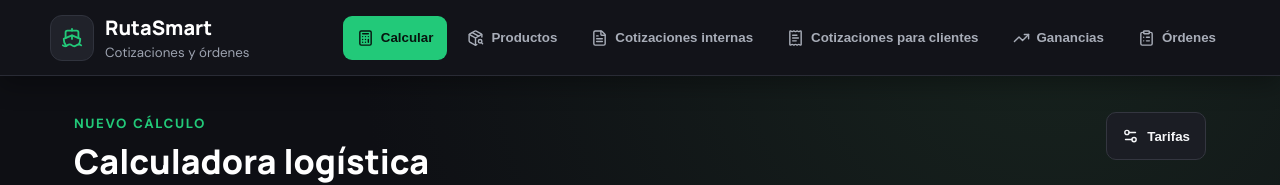
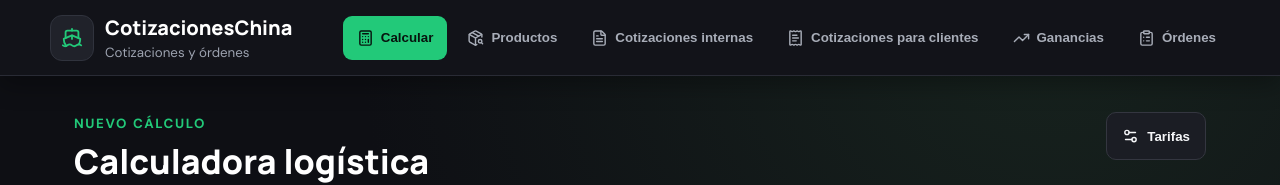
Before and after one commit to vjzuniromero89-stack/Cotizaciones, a React (Vite) app: page / in a window 1280 px wide. Shown: the top 185 px of the page. Built offline with nearby package versions, Linux system fonts and the light colour scheme.

Commit message:
Add files via upload

```diff
--- a/src/ProductsPage.jsx
+++ b/src/ProductsPage.jsx
@@ -1,5 +1,5 @@
 import React,{useEffect,useState}from'react';
-import{Search,PackageSearch,X,Trash2,ReceiptText,Route,CalendarDays}from'lucide-react';
+import{Search,PackageSearch,X,Trash2,ReceiptText,Route,CalendarDays,Package,Weight}from'lucide-react';
 import'./products-page.css';
 
 const money=n=>new Intl.NumberFormat('en-US',{style:'currency',currency:'USD'}).format(n||0);
@@ -30,11 +30,16 @@ function ProductDetail({id,onClose,onChanged}){
  useEffect(()=>{api('/records/'+id).then(setData)},[id]);
  if(!data)return <div className="overlay"><div className="detailSheet loadingDetail">Cargando producto…</div></div>;
  const shipping=data.route==='miami'?data.totals.viaMiami:data.totals.direct;
+ const boxes=Array.isArray(data.boxes)?data.boxes:[];
+ const totals=data.totals||{};
+ const boxCbm=b=>{const factor=b.unit==='cm'?1e-6:0.000016387064;return Math.max(0,Number(b.l)||0)*Math.max(0,Number(b.w)||0)*Math.max(0,Number(b.h)||0)*factor};
  async function remove(){if(!confirm('¿Eliminar este producto guardado?'))return;setBusy(true);try{await api('/records/'+id,{method:'DELETE'});onChanged();onClose()}finally{setBusy(false)}}
  return <><div className="overlay" onMouseDown={e=>e.target===e.currentTarget&&onClose()}><section className="detailSheet productRecordDetail">
   <div className="detailTop"><div><span className="badge pending">Producto</span><small>EXPEDIENTE DE COSTOS</small><h2>{data.number}</h2></div><button className="iconBtn" onClick={onClose}><X/></button></div>
   <div className="detailActions"><button className="danger" disabled={busy} onClick={remove}><Trash2/> Eliminar</button><button className="clientQuoteButton" onClick={()=>setQuote(true)}><ReceiptText/> Crear cotización</button></div>
   <div className="detailGrid"><div className="detailCard"><label>Producto / referencia</label><b>{data.customer_name}</b><span><CalendarDays/> Guardado {new Date(data.created_at).toLocaleString()}</span></div><div className="detailCard"><label>Descripción</label><b>{data.description||'Sin descripción'}</b><span><Route/> {data.route==='miami'?'China → Miami → Managua':'China → Managua'}</span></div></div>
+  <div className="detailSection"><h3><Package/> Información de cajas ({data.total_boxes||0})</h3>{boxes.length?<div className="productBoxTable"><div className="productBoxRow head"><span>Cant.</span><span>Medidas</span><span>Peso crudo/caja</span><span>CBM/caja</span><span>CBM total</span></div>{boxes.map((b,i)=>{const cbm=boxCbm(b),qty=Math.max(0,Number(b.qty)||0);return <div className="productBoxRow" key={b.id||i}><b>{qty}</b><span>{b.l} × {b.w} × {b.h} {b.unit}</span><span>{b.weight} {b.weightUnit}</span><span>{cbm.toFixed(4)}</span><b>{(cbm*qty).toFixed(4)}</b></div>})}</div>:<p className="boxEmpty">Este producto no tiene cajas registradas.</p>}</div>
+  <div className="detailSection"><h3><Weight/> Peso y volumen guardados</h3><div className="productLogisticsSummary"><div><span>CBM total</span><b>{Number(totals.cbm||0).toFixed(4)} m³</b></div><div><span>Peso crudo total</span><b>{Number(totals.actualKg||0).toFixed(2)} kg</b><small>{Number(totals.actualLb||0).toFixed(2)} lb</small></div>{data.route==='miami'?<><div><span>China → Miami</span><b>{Number(totals.cnBillKg||0).toFixed(2)} kg</b><small>{Number(totals.cnVolumeKg||0)>Number(totals.actualKg||0)?'Cobro por peso volumétrico':'Cobro por peso crudo'}</small></div><div><span>Miami → Managua</span><b>{Number(totals.miBillLb||0).toFixed(2)} lb</b><small>{Number(totals.miVolumeLb||0)>Number(totals.actualLb||0)?'Cobro por peso volumétrico':'Cobro por peso crudo'}</small></div></>:<div><span>Ruta directa</span><b>{Number(totals.cbm||0).toFixed(4)} CBM</b><small>Cobro por espacio</small></div>}</div></div>
   <div className="detailSection"><h3>Productos y costos</h3><div className="savedProducts">{data.products.map((p,i)=><div key={i}>{p.imageUrl?<img src={p.imageUrl} alt=""/>:<span className="noPhoto">Sin foto</span>}<p><b>{p.name||'Producto'}</b><small>{p.qty} × {money(p.price)}</small></p><strong>{money(Number(p.qty)*Number(p.price))}</strong></div>)}</div><div className="costBreakdown productCosts"><div><span>Subtotal productos</span><b>{money(data.totals.productSubtotal)}</b></div><div><span>Comisión ({data.totals.feePercent}%)</span><b>{money(data.totals.feeAmount)}</b></div><div><span>Envío seleccionado</span><b>{money(shipping)}</b></div><div className="selectedCost"><span>Costo total puesto en Nicaragua</span><strong>{money(data.total)}</strong></div></div></div>
  </section></div>{quote&&<QuoteDialog product={data} onClose={()=>setQuote(false)} onSaved={onChanged}/>}</>
 }
--- a/src/RecordsPage.jsx
+++ b/src/RecordsPage.jsx
@@ -12,12 +12,12 @@ function ClientQuote({data,onClose}){
  const total=Number(data.totals?.saleTotal??Number(data.total||0)*1.30),totalUnits=Number(data.totals?.totalUnits||0);
  return <div className="clientQuoteOverlay"><section className="clientQuotePrint">
   <div className="clientQuoteTools"><button onClick={onClose}><X/> Cerrar</button><button className="printQuote" onClick={()=>window.print()}><Printer/> Imprimir / guardar PDF</button></div>
-  <header className="clientQuoteHeader"><div className="quoteBrand"><span>RS</span><div><b>RutaSmart</b><small>Compras y logística internacional</small></div></div><div className="quoteTitle"><small>COTIZACIÓN PARA CLIENTE</small><strong>{data.number}</strong></div></header>
+  <header className="clientQuoteHeader"><div className="quoteBrand"><span>CC</span><div><b>CotizacionesChina</b><small>Compras y logística internacional</small></div></div><div className="quoteTitle"><small>COTIZACIÓN PARA CLIENTE</small><strong>{data.number}</strong></div></header>
   <div className="clientQuoteMeta"><div><small>PREPARADA PARA</small><strong>{data.customer_name}</strong>{data.phone&&<span>{data.phone}</span>}</div><div><small>FECHA</small><strong>{new Date(data.created_at).toLocaleDateString('es-NI',{year:'numeric',month:'long',day:'numeric'})}</strong><span>Entrega en Managua, Nicaragua</span></div></div>
   <div className="clientProductTable"><div className="clientProductHead clientProductPrices"><span>Descripción</span><span>Cantidad</span><span>Precio</span><span>Subtotal</span></div>{data.products?.length?<>{data.products.map((p,i)=><div className="clientProductRow clientProductPrices" key={i}><span>{p.name||'Producto'}</span><b>{Number(p.qty||0).toLocaleString()}</b><b>{money(p.salePrice??p.price)}</b><b>{money(Number(p.qty||0)*Number((p.salePrice??p.price)||0))}</b></div>)}</>:<div className="clientProductRow"><span>{data.description||'Productos cotizados'}</span><b>{totalUnits.toLocaleString()}</b></div>}</div>
   <div className="clientQuoteSummary"><div><span>Total de unidades</span><b>{totalUnits.toLocaleString()}</b></div><div className="clientGrandTotal"><span>Total puesto en Managua<br/><small>Incluyendo envío</small></span><strong>{money(total)}</strong></div></div>
   <div className="clientQuoteNotes"><b>Servicio incluido</b><p>Compra, gestión logística y envío de los productos hasta Managua, Nicaragua.</p></div>
-  <footer><span>Gracias por confiar en RutaSmart.</span><b>Cotización válida sujeta a confirmación de disponibilidad.</b></footer>
+  <footer><span>Gracias por confiar en CotizacionesChina.</span><b>Cotización válida sujeta a confirmación de disponibilidad.</b></footer>
  </section></div>
 }
 
--- a/src/product-detail.css
+++ b/src/product-detail.css
@@ -1,2 +1,3 @@
 .savedProducts{display:grid;gap:8px}.savedProducts>div{display:grid;grid-template-columns:52px 1fr auto;gap:10px;align-items:center;border:1px solid var(--line);border-radius:9px;padding:8px}.savedProducts img,.noPhoto{width:52px;height:52px;border-radius:7px;object-fit:cover}.noPhoto{background:#eef2f6;display:grid;place-items:center;text-align:center;font-size:10px;color:var(--muted)}.savedProducts p{margin:0}.savedProducts p b,.savedProducts p small{display:block}.savedProducts p small{color:var(--muted);margin-top:3px}.productCosts{margin-top:13px}.productCosts .unitCost{background:var(--lime);color:var(--navy)}.productCosts .unitCost span{color:#496400}
+.productBoxTable{border:1px solid var(--line);border-radius:11px;overflow:hidden}.productBoxRow{display:grid;grid-template-columns:55px 1.35fr 1fr .75fr .75fr;gap:10px;align-items:center;padding:11px 12px;border-top:1px solid var(--line);font-size:13px}.productBoxRow:first-child{border-top:0}.productBoxRow.head{background:var(--surface-2,#f0f4f8);color:var(--muted);font-size:11px;font-weight:900}.productLogisticsSummary{display:grid;grid-template-columns:repeat(4,1fr);gap:9px}.productLogisticsSummary>div{min-height:94px;border:1px solid var(--line);border-radius:11px;padding:12px;display:flex;flex-direction:column;justify-content:center}.productLogisticsSummary span,.productLogisticsSummary small{color:var(--muted)}.productLogisticsSummary span{font-size:11px;font-weight:900;text-transform:uppercase;letter-spacing:.5px}.productLogisticsSummary b{font:800 18px Manrope;margin:6px 0 2px}.productLogisticsSummary small{font-size:11px;line-height:1.25}.boxEmpty{color:var(--muted);margin:0}@media(max-width:650px){.productBoxTable{overflow-x:auto}.productBoxRow{min-width:620px}.productLogisticsSummary{grid-template-columns:1fr 1fr}}
 .clientProductHead.clientProductPrices,.clientProductRow.clientProductPrices{grid-template-columns:1fr 85px 110px 120px}.clientProductPrices b{text-align:right}@media(max-width:620px){.clientProductHead.clientProductPrices,.clientProductRow.clientProductPrices{grid-template-columns:1fr 65px 85px 95px;font-size:12px;padding-left:10px;padding-right:10px}}
```
Also changed, not shown: src/main.jsx (+1 -1 lines).
